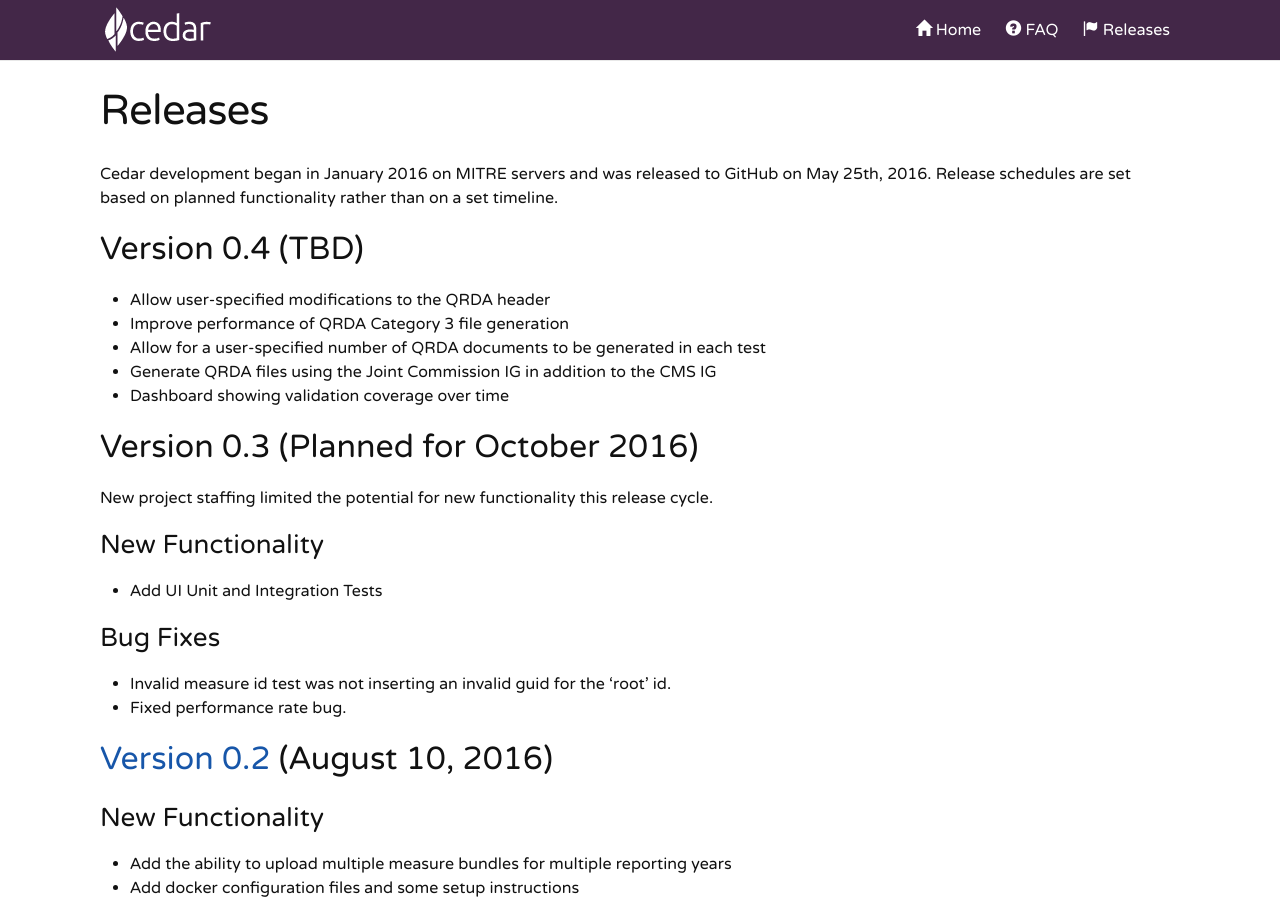
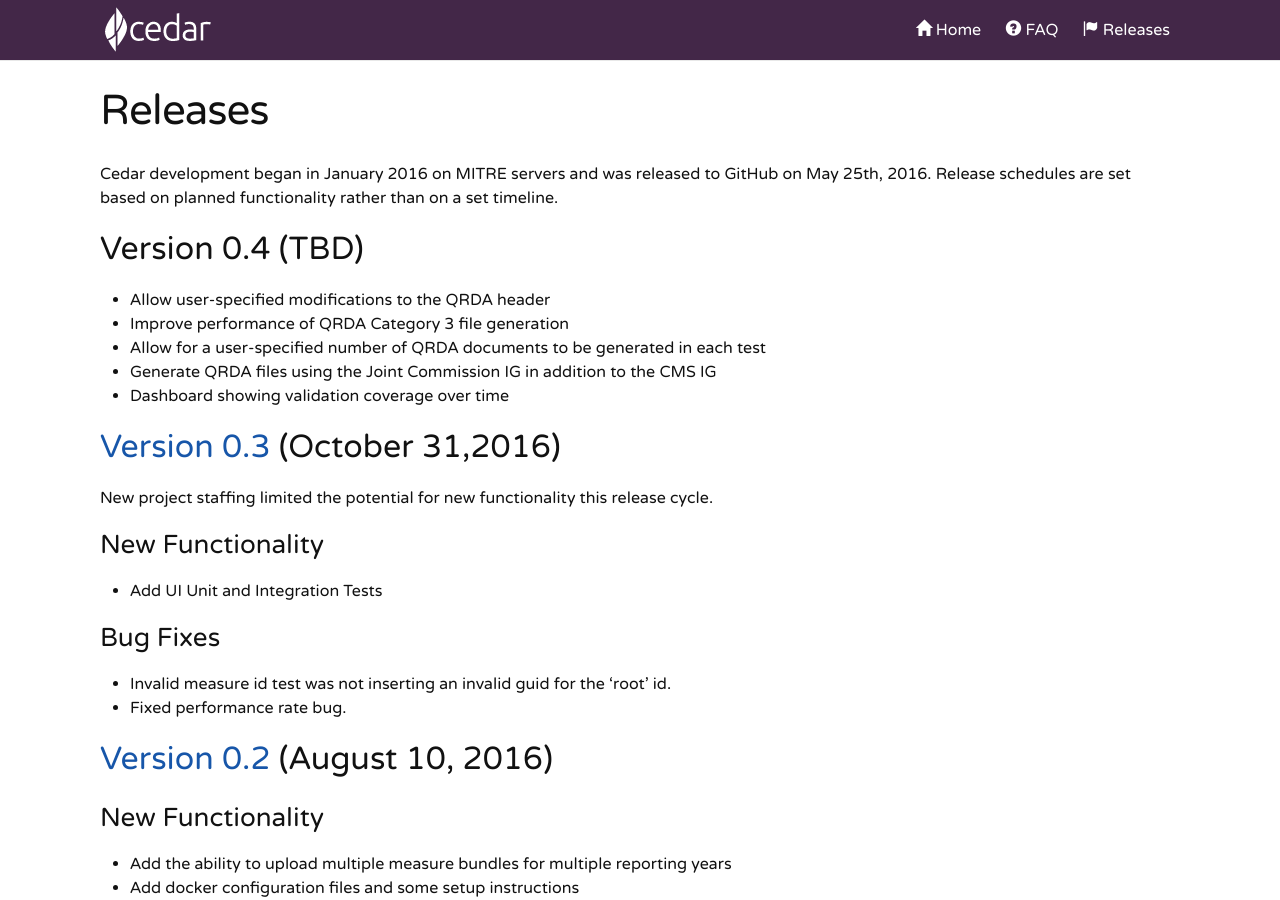
Before and after one commit to edeyoung/cedar, a Jekyll site: the page built from releases.md, in a window 1280 px wide and 900 px high. Built offline with Jekyll 4.4.1, drawn with Linux system fonts in a browser that asks for light colours.

Commit message:
Tagging for release v0.3

```diff
--- a/releases.md
+++ b/releases.md
@@ -14,7 +14,7 @@ Cedar development began in January 2016 on MITRE servers and was released to Git
 - Dashboard showing validation coverage over time
 
 
-## Version 0.3 (Planned for October 2016)
+## [Version 0.3](https://github.com/mitre/cedar/tree/v0.3) (October 31,2016)
 
 New project staffing limited the potential for new functionality this release cycle.
 
```
